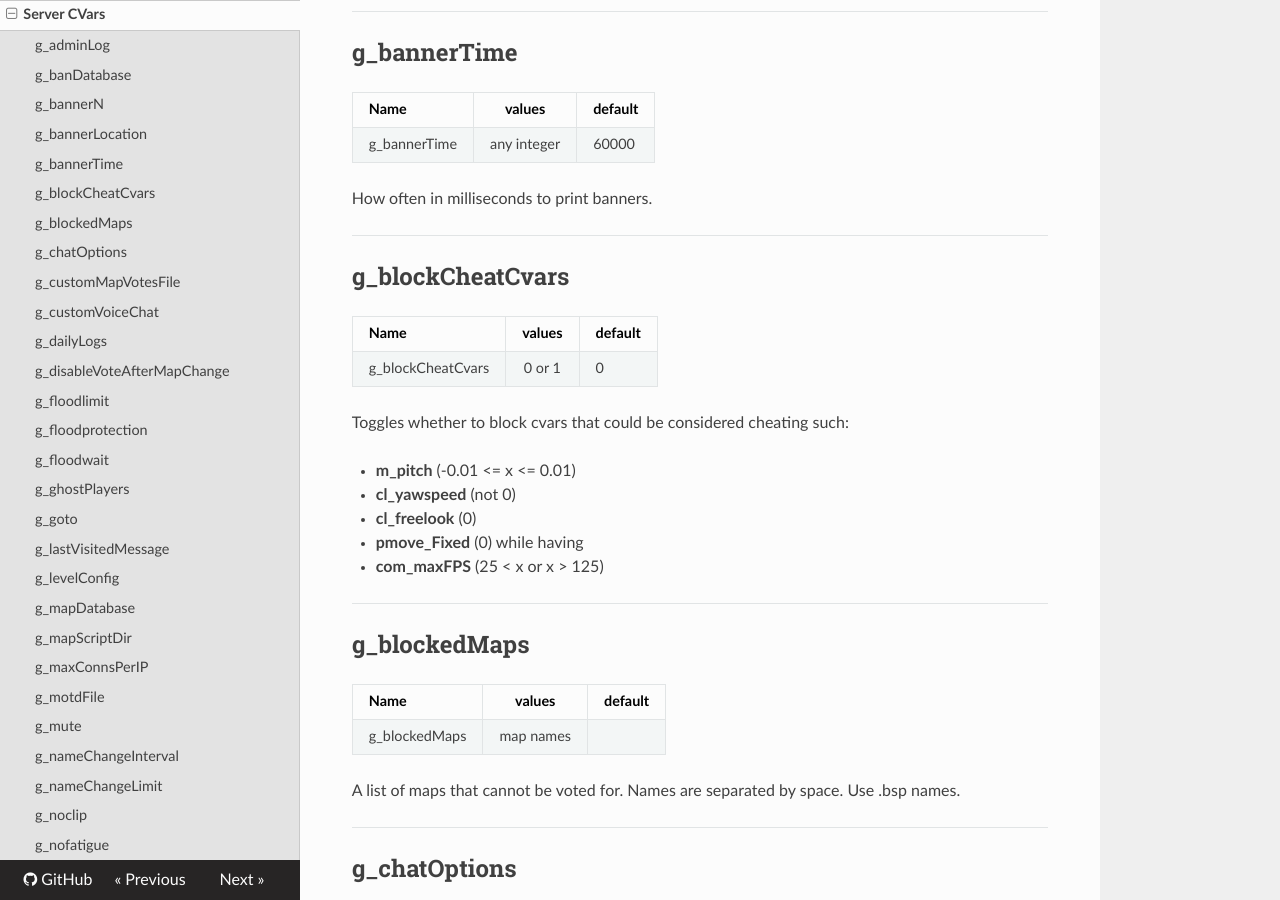
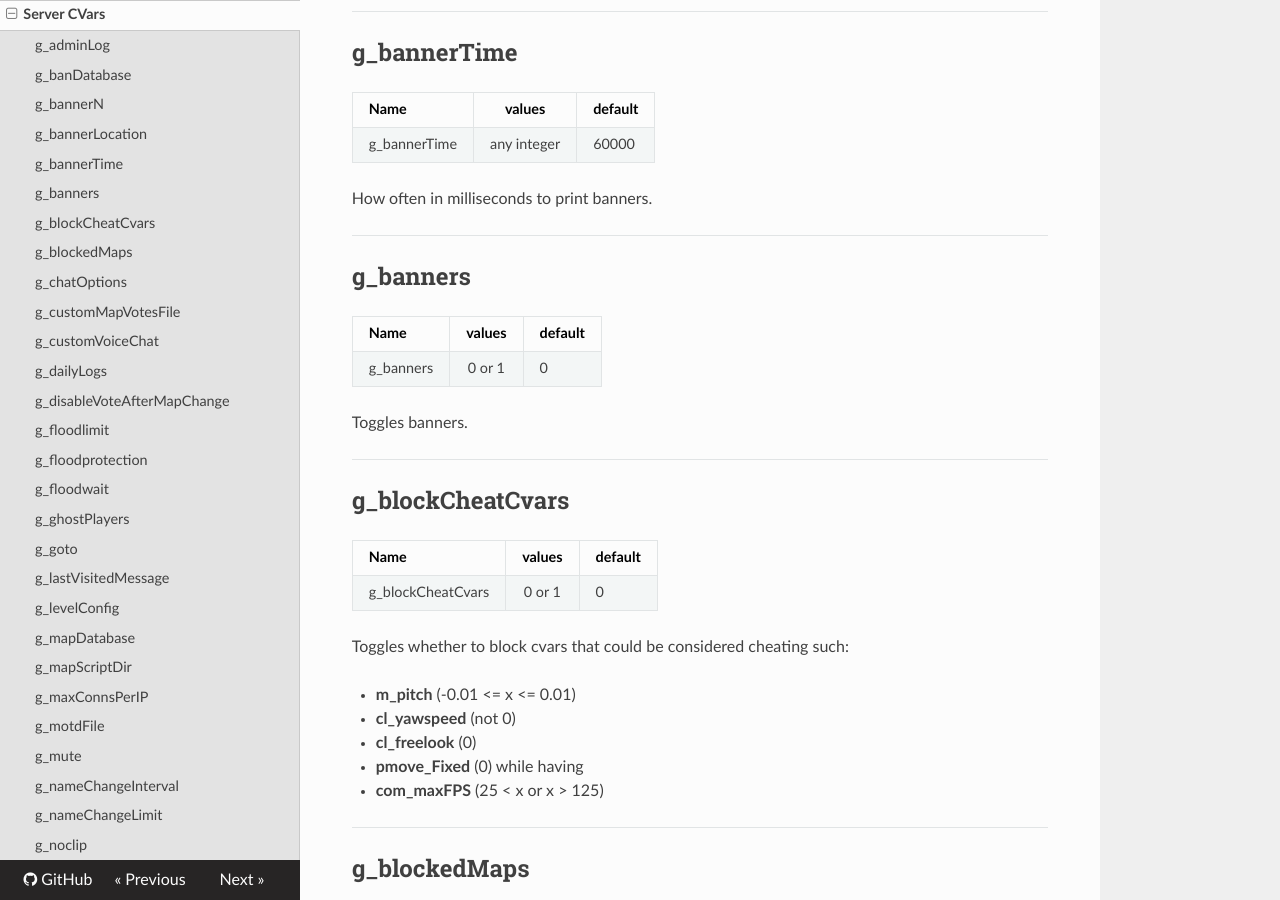
Before and after one commit to etjump/documentation, an MkDocs documentation site: the page built from docs/server/server_cvars.md, in a window 1280 px wide and 900 px high, scrolled down 1214 px. Built offline with MkDocs 1.6.1, drawn with Linux system fonts in a browser that asks for light colours; nearby versions of some CDN libraries; old or Windows-style settings are respelled for this version of MkDocs.

Commit message:
Added g_banners

```diff
--- a/docs/server/server_cvars.md
+++ b/docs/server/server_cvars.md
@@ -50,6 +50,15 @@ Name                    | values        | default
 g_bannerTime            | any integer   | 60000
 
 How often in milliseconds to print banners.
+
+---
+
+## g_banners
+Name                    | values        | default
+------------------------|:-------------:|-------------
+g_banners               | 0 or 1        | 0
+
+Toggles banners.
 
 ---
 
```
